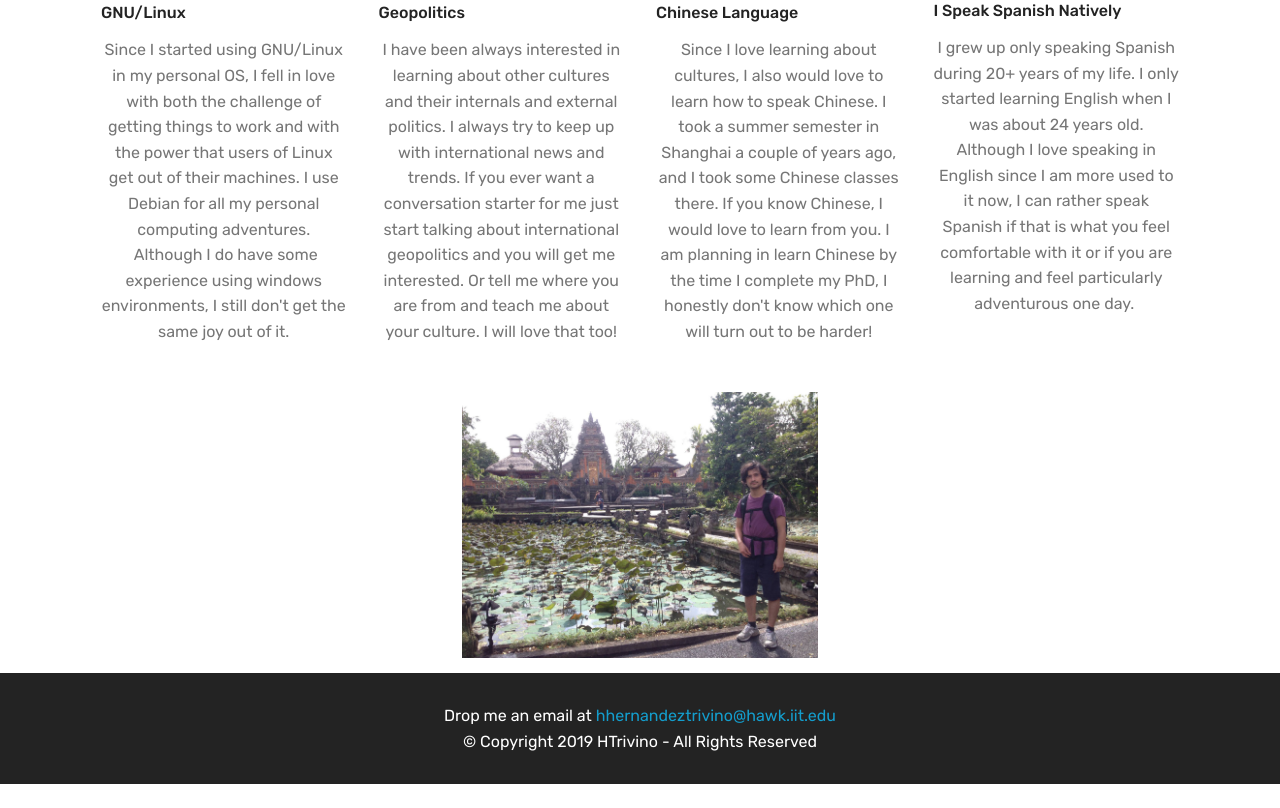
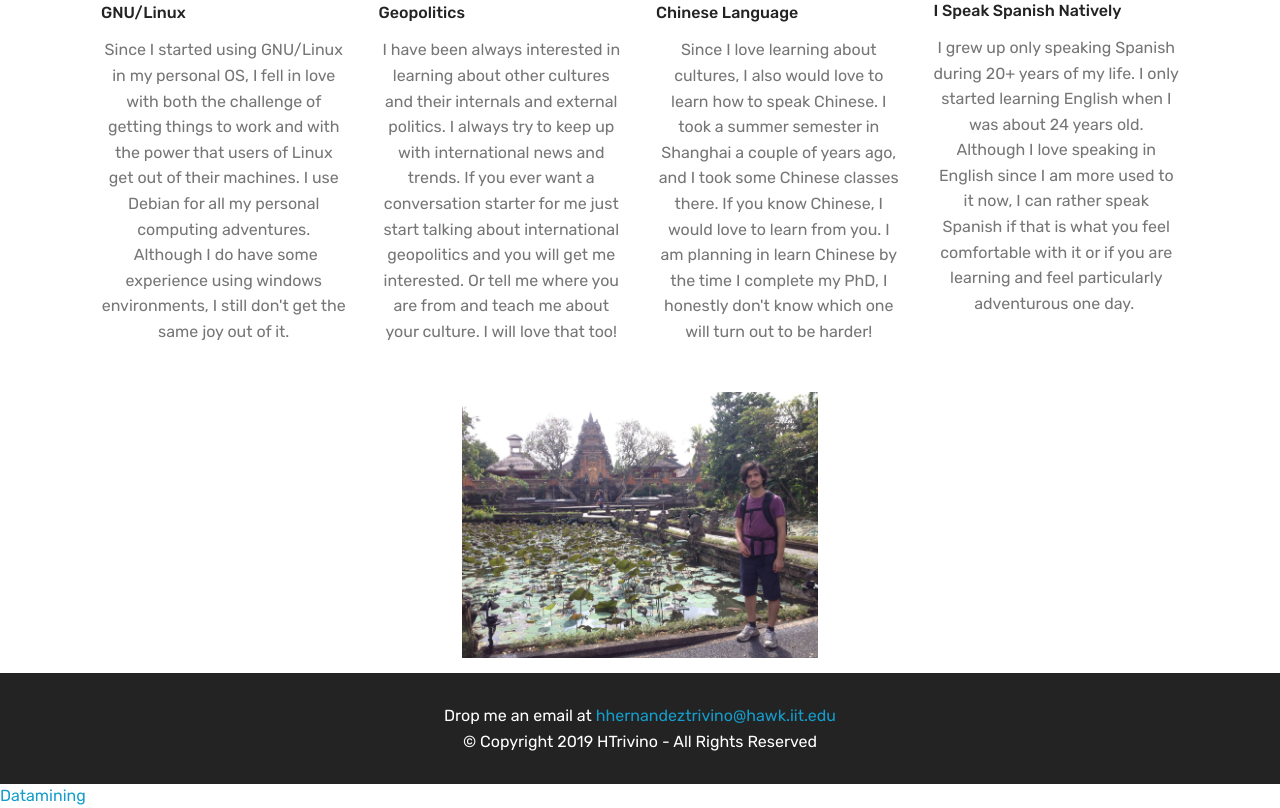
Before and after one commit to hugo-trivino/htrivino, a plain HTML site: page index.html in a window 1280 px wide. Shown: the part 3068-3876 px from the top of the page. Before the commit the page ends 3852 px from the top, so only its background shows below. Drawn offline with Linux system fonts and the light colour scheme; files whose address does not match are found by name.

```diff
--- a/index.html
+++ b/index.html
@@ -437,6 +437,6 @@
   <script src="assets/touchswipe/jquery.touch-swipe.min.js"></script>
   <script src="assets/theme/js/script.js"></script>
 
-
+<a href="/assets/files/Clustering_and_PCA.nb.html">Datamining</a>
 </body>
 </html>
```
